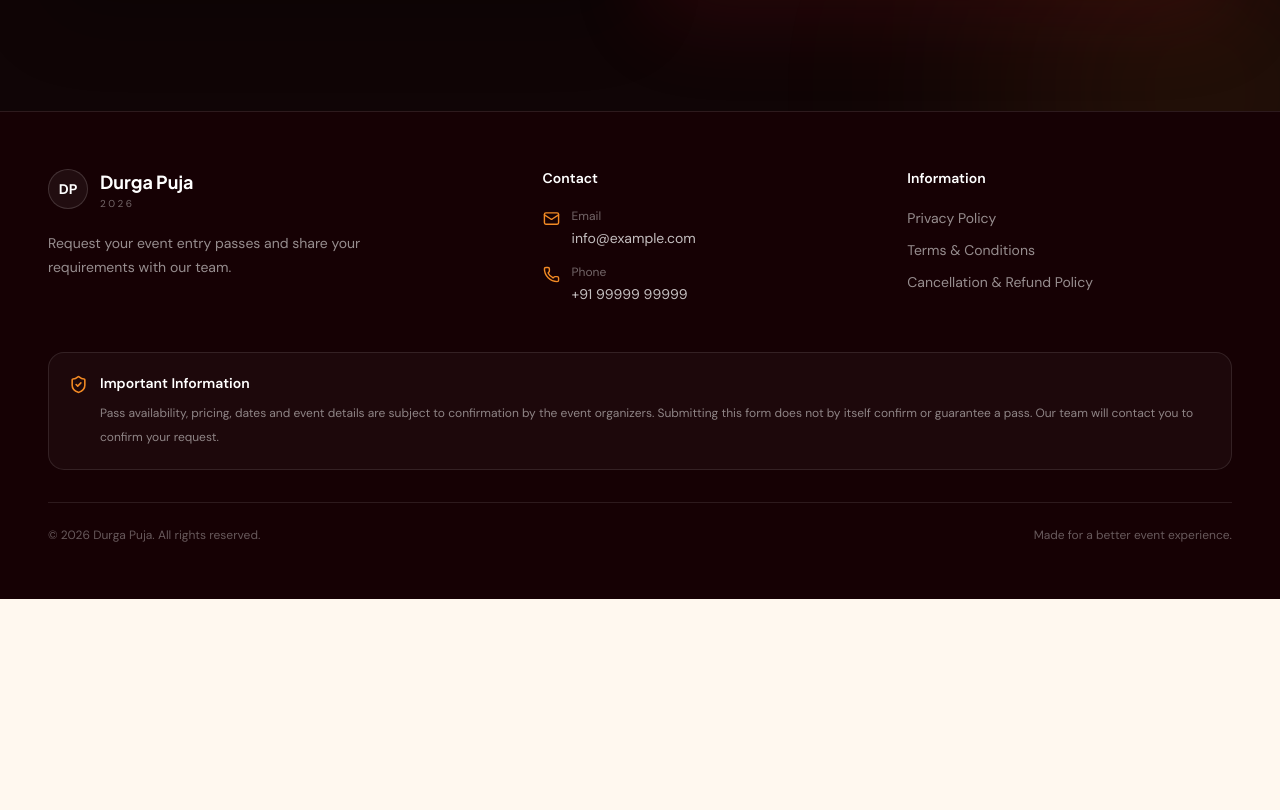
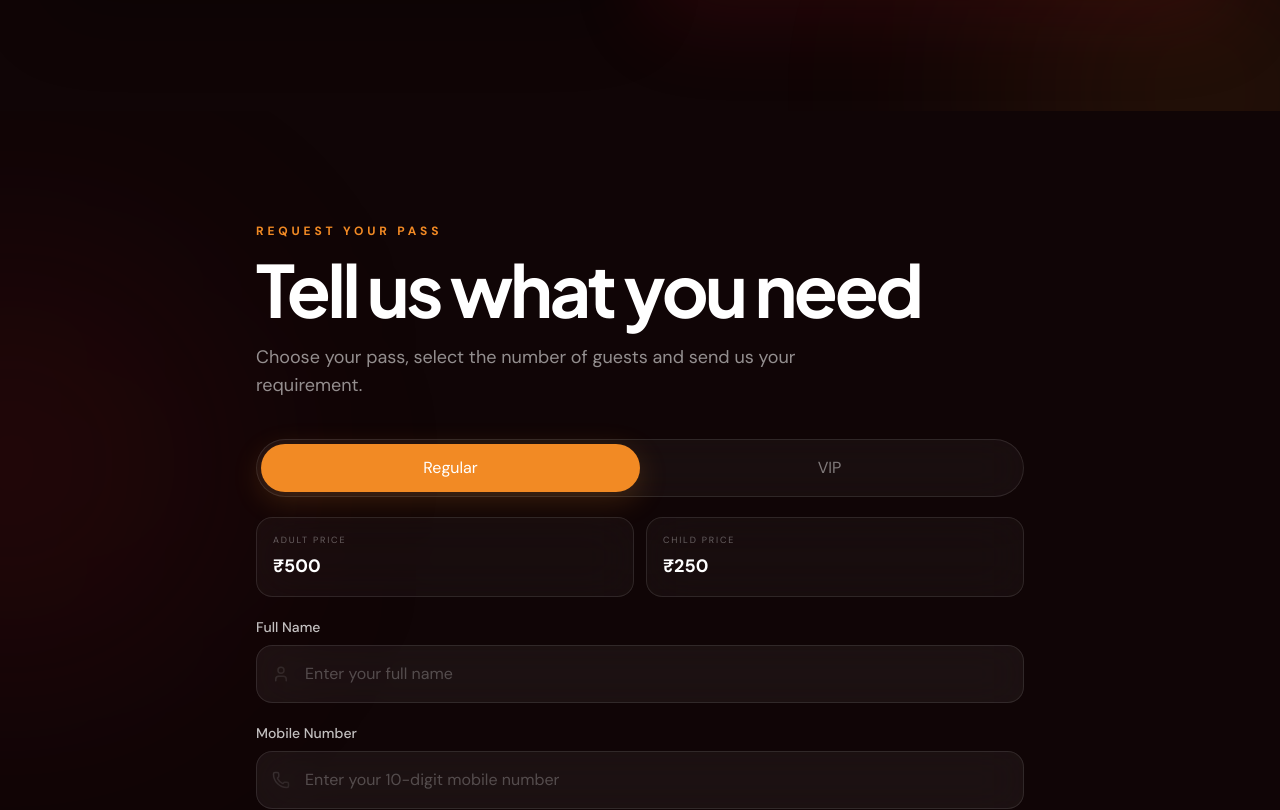
Before and after one commit to addtitansITSolutions/DurgaPujaCampaign, a React (Vite) app: page / in a window 1280 px wide. Shown: the part 3089-3899 px from the top of the page. Before the commit the page ends 3688 px from the top, so only its background shows below. Built offline with nearby package versions, Linux system fonts and the light colour scheme.

Commit message:
form added

```diff
--- a/src/pages/Home.jsx
+++ b/src/pages/Home.jsx
@@ -31,10 +31,10 @@ function Home() {
         />
 
 
-        {/* <RequirementForm
+        <RequirementForm
           selectedPass={passType}
           onSelectPass={setPassType}
-        /> */}
+        />
 
         {/* <RequirementFormAppScript /> */}
 
```
